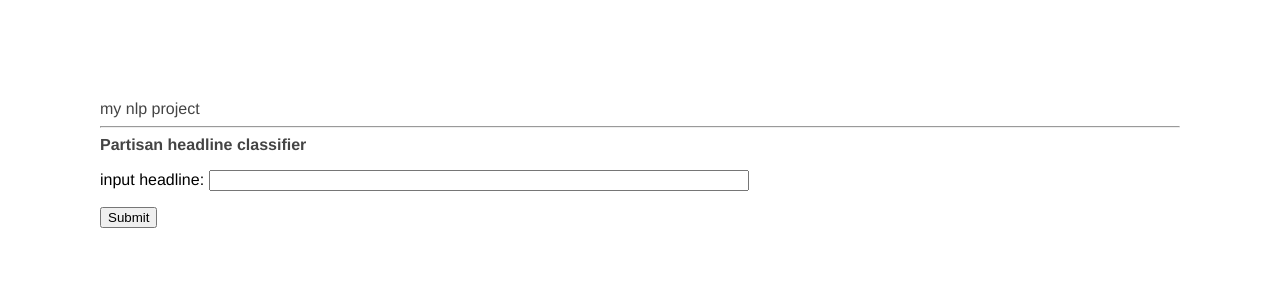
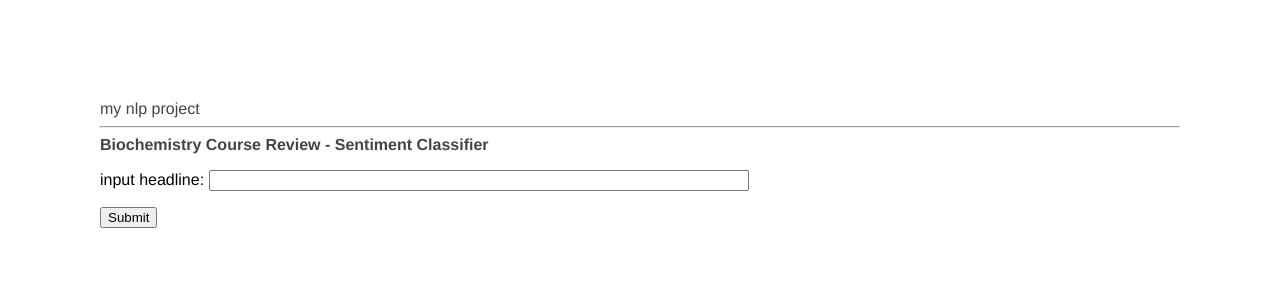
Before and after one commit to tulane-cmps6730/project-biochem, a Flask app: page / in a window 1280 px wide. Shown: the top 300 px of the page. Run offline with Flask 2, Linux system fonts and the light colour scheme; parts of the project's set-up code (start-up, migrations or seed data) failed here and were passed over.

Commit message:
Update myform.html

```diff
--- a/nlp/app/templates/myform.html
+++ b/nlp/app/templates/myform.html
@@ -1,7 +1,7 @@
 {% extends "base.html" %}
 
 {% block content %}
-    <b>Partisan headline classifier</b>
+    <b>Biochemistry Course Review - Sentiment Classifier</b>
     <form action="" method="post" novalidate>
         <p>
             {{ form.input_field.label }} {{ form.input_field(size=32) }}
```
